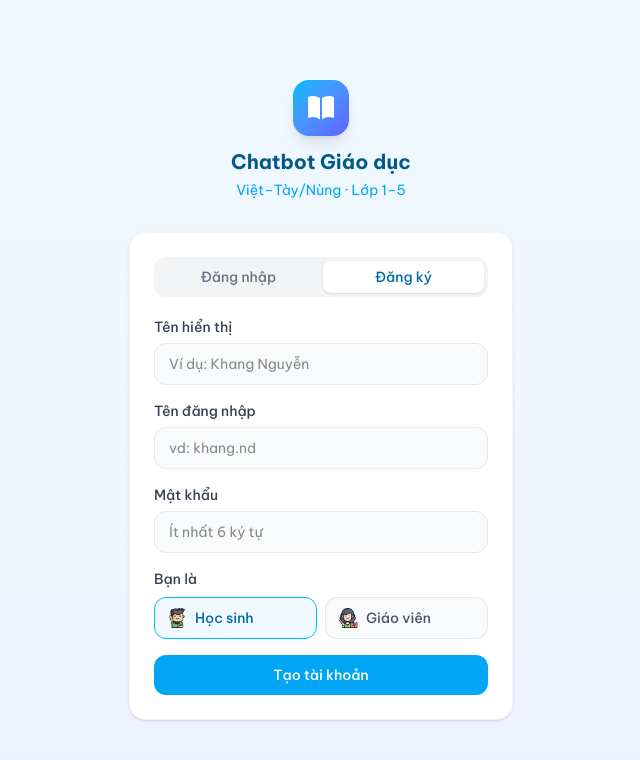
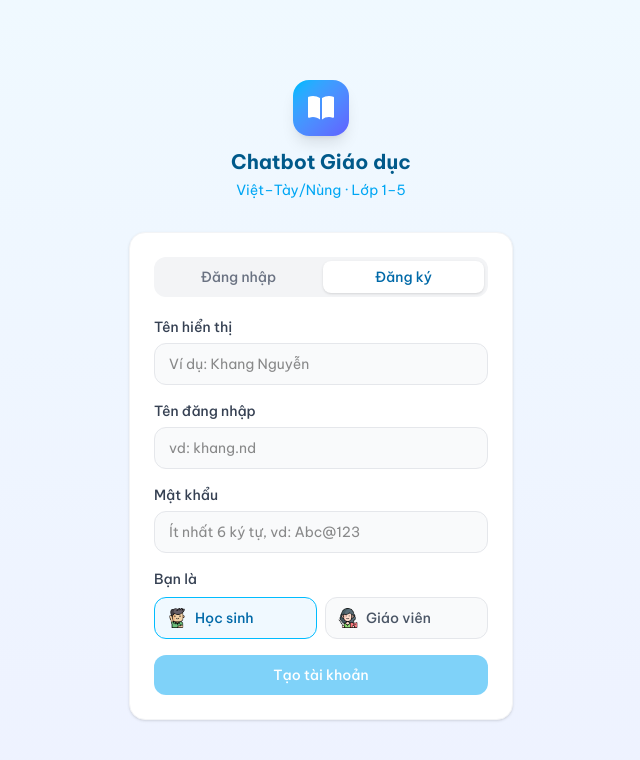
Before and after one commit to NDK2002/edu-chatbot, a Next.js app in the folder frontend/: page /register in a window 1280 px wide. Shown: the top 760 px of the page, without its empty margins (319-959 px from the left). Built offline with nearby package versions, Linux system fonts and the light colour scheme.

Commit message:
fix: :bug: add client-side password strength validation on register form

```diff
--- a/frontend/app/(protected)/student/page.tsx
+++ b/frontend/app/(protected)/student/page.tsx
@@ -224,7 +224,7 @@ export default function StudentPage() {
     handleSend(input);
   }
 
-  const showSuggestions = messages.length <= 1 && !isLoadingMessages;
+  // const showSuggestions = messages.length <= 1 && !isLoadingMessages;
 
   return (
     <div className="flex flex-col h-full bg-gradient-to-b from-sky-50 to-indigo-50">
--- a/frontend/components/AuthCard.tsx
+++ b/frontend/components/AuthCard.tsx
@@ -25,6 +25,8 @@ export default function AuthCard({ initialMode }: { initialMode: Mode }) {
   const [mode, setMode] = useState<Mode>(initialMode);
   const [anim, setAnim] = useState<AnimPhase>("idle");
   const [role, setRole] = useState<Role>("student");
+  const [pwError, setPwError] = useState("");
+  const [pwValid, setPwValid] = useState(false);
 
   const [loginState, loginAction, isLoginPending] = useActionState(
     login,
@@ -35,8 +37,21 @@ export default function AuthCard({ initialMode }: { initialMode: Mode }) {
     undefined
   );
 
+  const checkPassword = (val: string) => {
+    if (!val) { setPwError(""); setPwValid(false); return; }
+    const ok =
+      /[a-z]/.test(val) &&
+      /[A-Z]/.test(val) &&
+      /\d/.test(val) &&
+      /[^A-Za-z\d]/.test(val);
+    setPwError(ok ? "" : "Cần có chữ hoa, chữ thường, số và ký tự đặc biệt.");
+    setPwValid(ok);
+  };
+
   const switchMode = (next: Mode) => {
     if (next === mode || anim !== "idle") return;
+    setPwError("");
+    setPwValid(false);
     const forward = next === "register";
     setAnim(forward ? "exit-left" : "exit-right");
     setTimeout(() => {
@@ -142,9 +157,14 @@ export default function AuthCard({ initialMode }: { initialMode: Mode }) {
                   required
                   minLength={6}
                   autoComplete="new-password"
-                  placeholder="Ít nhất 6 ký tự"
+                  placeholder="Ít nhất 6 ký tự, vd: Abc@123"
                   className={inputCls}
+                  onChange={(e) => checkPassword(e.target.value)}
+                  onBlur={(e) => checkPassword(e.target.value)}
                 />
+                {pwError && (
+                  <p className="text-xs text-red-500 mt-1">{pwError}</p>
+                )}
               </Field>
 
               {/* Role picker */}
@@ -176,7 +196,7 @@ export default function AuthCard({ initialMode }: { initialMode: Mode }) {
                 <ErrorBox msg={translateRegisterError(registerState.error)} />
               )}
 
-              <SubmitButton pending={isPending} label="Tạo tài khoản" pendingLabel="Đang tạo tài khoản..." />
+              <SubmitButton pending={isPending} disabled={!pwValid} label="Tạo tài khoản" pendingLabel="Đang tạo tài khoản..." />
             </form>
           )}
         </div>
@@ -246,17 +266,19 @@ function ErrorBox({ msg }: { msg: string }) {
 
 function SubmitButton({
   pending,
+  disabled = false,
   label,
   pendingLabel,
 }: {
   pending: boolean;
+  disabled?: boolean;
   label: string;
   pendingLabel: string;
 }) {
   return (
     <button
       type="submit"
-      disabled={pending}
+      disabled={pending || disabled}
       className="w-full py-2.5 rounded-xl bg-sky-500 text-white text-sm font-medium hover:bg-sky-600 active:scale-[0.99] transition-all disabled:opacity-50 disabled:cursor-not-allowed"
     >
       {pending ? pendingLabel : label}
```
